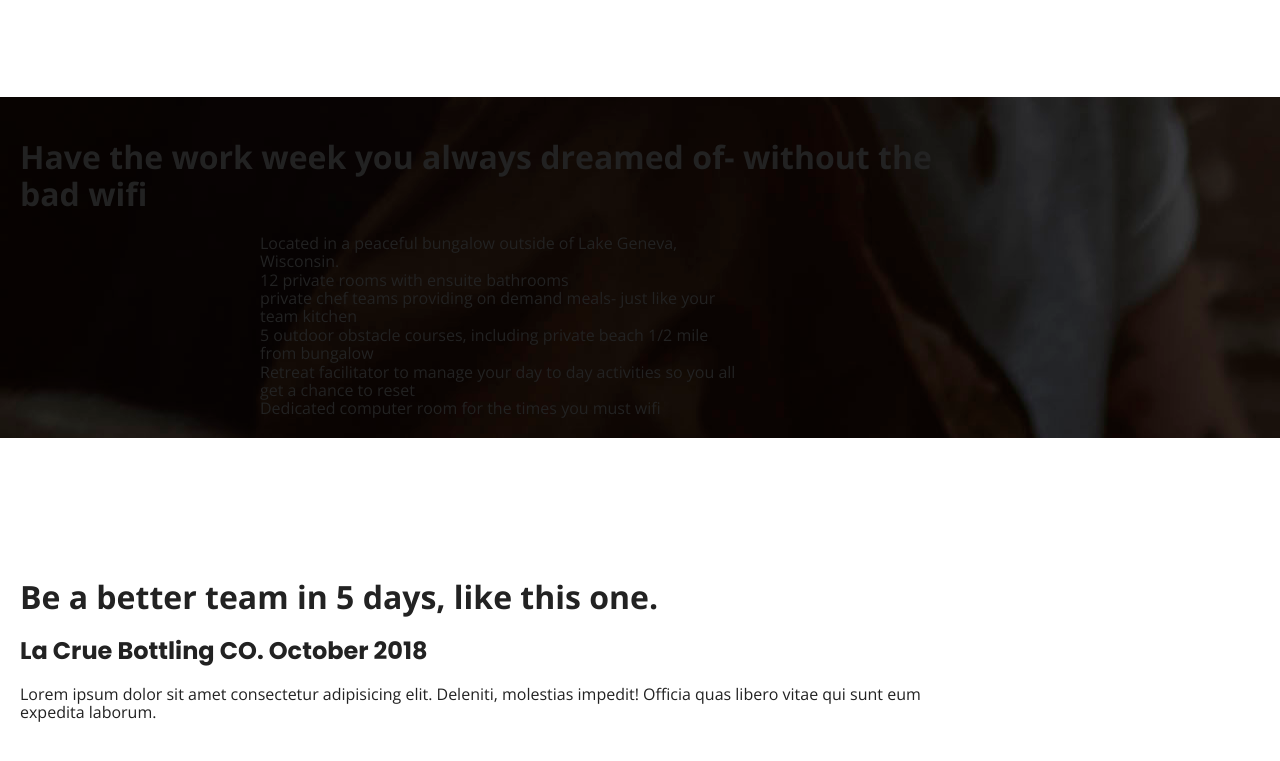
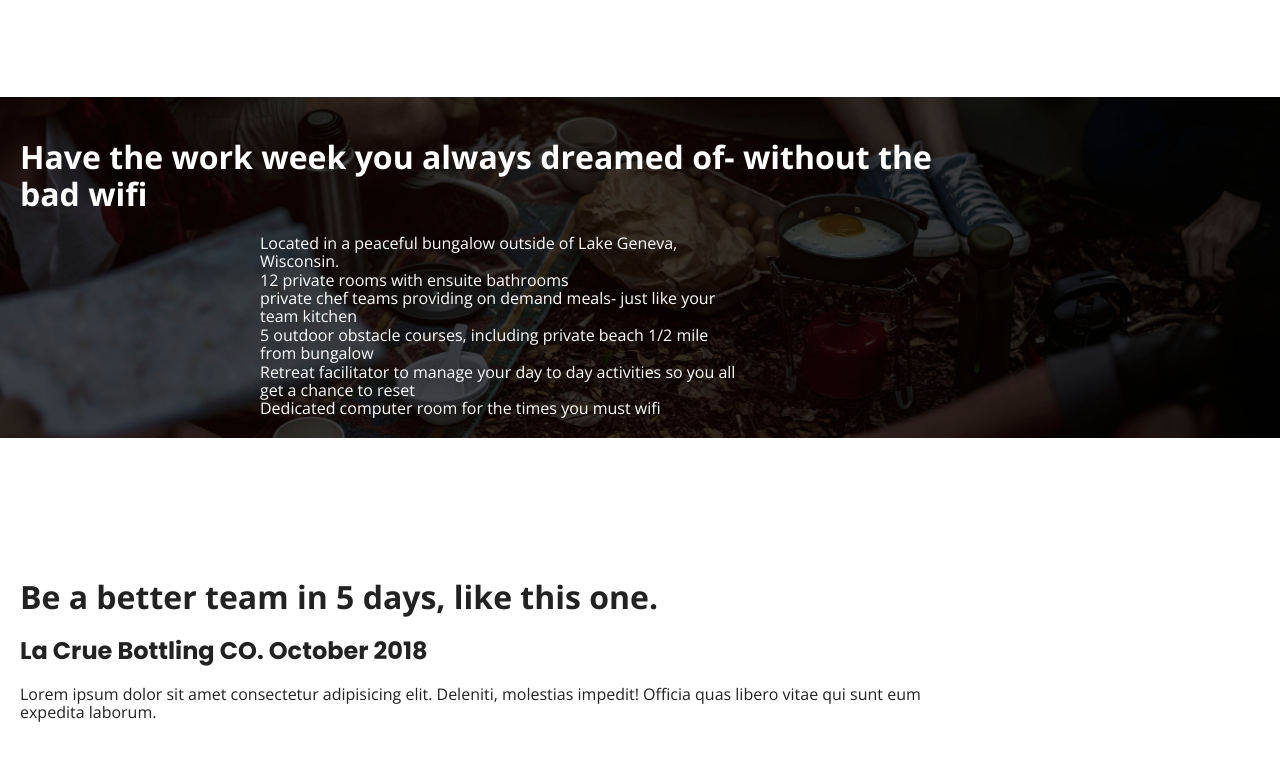
Before and after one commit to camigm1/unplugged, a website built with Parcel: page index.html in a window 1280 px wide. Shown: the part 1222-1983 px from the top of the page. Built offline with nearby package versions, Linux system fonts and the light colour scheme.

Commit message:
adding images

```diff
--- a/css/main.css
+++ b/css/main.css
@@ -214,6 +214,10 @@ header nav ul {
 
 .features {
   background-image: url("/Assets/rawpixel-800820-unsplash1.jpg");
+  background-repeat: no-repeat;
+  background-size: cover;
+  background-position: center;
+  color: white;
 }
 .features .features-item-description {
   display: flex;
```
